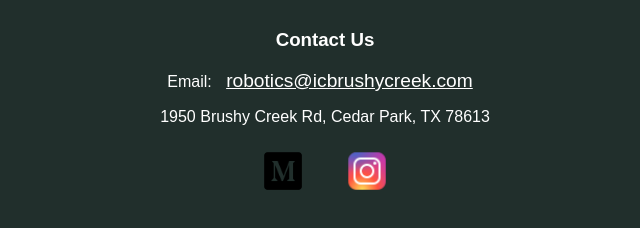
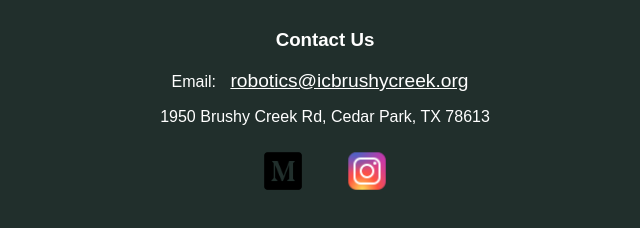
Before and after one commit to hadeedkhan1/Ravenbots, a plain HTML site: page outreach.html in a window 1280 px wide. Shown: the part 2181-2409 px from the top of the page, 315-955 px from the left. Drawn offline with Linux system fonts and the light colour scheme.

Commit message:
Update outreach.html
updating website

```diff
--- a/outreach.html
+++ b/outreach.html
@@ -69,7 +69,7 @@
     <footer>
         <div class="footer-section">
             <h3>Contact Us</h3>
-            <p>Email: <a href="mailto:robotics@icbrushycreek.com">robotics@icbrushycreek.com</a></p>
+            <p>Email: <a href="mailto:robotics@icbrushycreek.org">robotics@icbrushycreek.org</a></p>
             <p>1950 Brushy Creek Rd, Cedar Park, TX 78613</p>
             <div class="social-links">
                 <a href="#"><img src="images/medium-icon.png" alt="Medium"></a>
```
